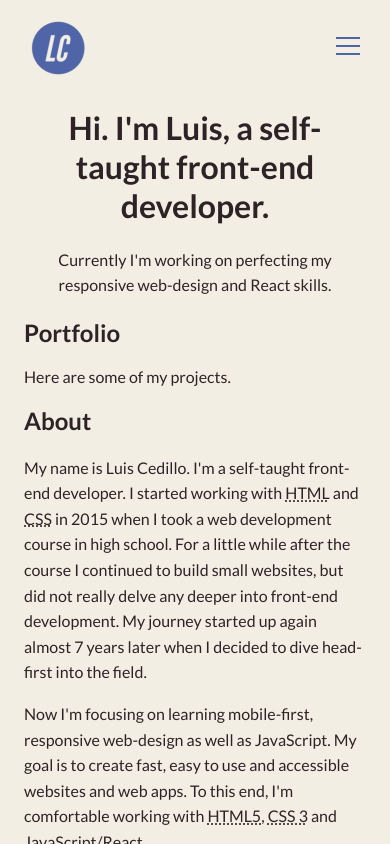
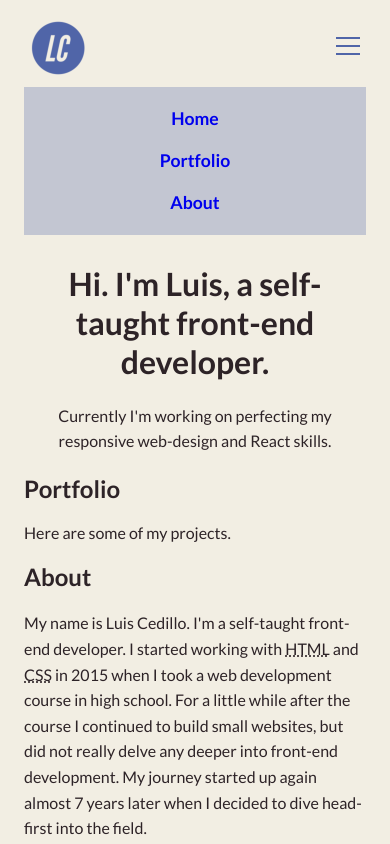
Before and after one commit to acedilloluis/portfolio, a website built with Parcel: page src/index.html in a window 390 px wide. Both pictures are taken after a click on the button "Toggle menu". Shown: the top 844 px of the page. Built offline with nearby package versions, Linux system fonts and the light colour scheme.

Commit message:
added basic mobile menu functionality

```diff
--- a/src/index.html
+++ b/src/index.html
@@ -107,4 +107,6 @@
       <li>Linkedin link</li>
     </ul>
   </footer>
+
+  <script type="module" src="main.js"></script>
 </body>
--- /dev/null
+++ b/src/main.js
@@ -0,0 +1,22 @@
+const menuBtn = document.querySelector('#home>button');
+const mobileMenu = document.querySelector('body>nav');
+let isMenuOpen = false;
+
+function undoTranslateX(undo) {
+  undo
+    ? (mobileMenu.style.transform = 'translateX(0)')
+    : (mobileMenu.style.transform = '');
+}
+
+menuBtn.addEventListener('click', () => {
+  if (isMenuOpen) {
+    undoTranslateX(false);
+    setTimeout(() => {
+      mobileMenu.classList.add('visually-hidden');
+    }, 550);
+  } else {
+    mobileMenu.classList.remove('visually-hidden');
+    setTimeout(undoTranslateX, 5, true);
+  }
+  isMenuOpen = !isMenuOpen;
+});
--- a/src/styles.css
+++ b/src/styles.css
@@ -66,6 +66,8 @@ nav {
   background: var(--lavender-gray);
   margin: 0;
   text-align: center;
+  transform: translateX(50%);
+  transition: transform 0.5s linear;
 
   & > menu {
     list-style-type: none;
```
